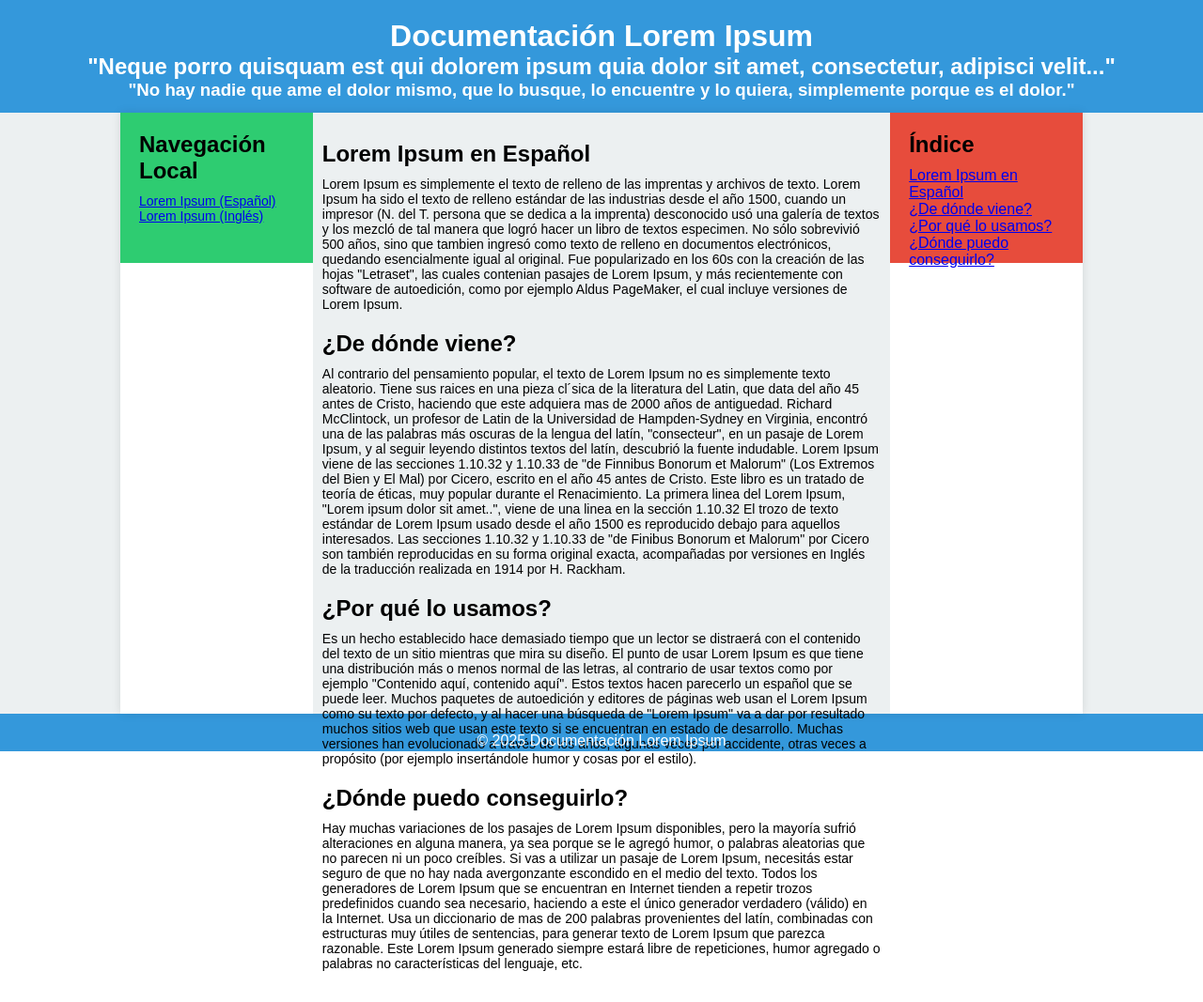
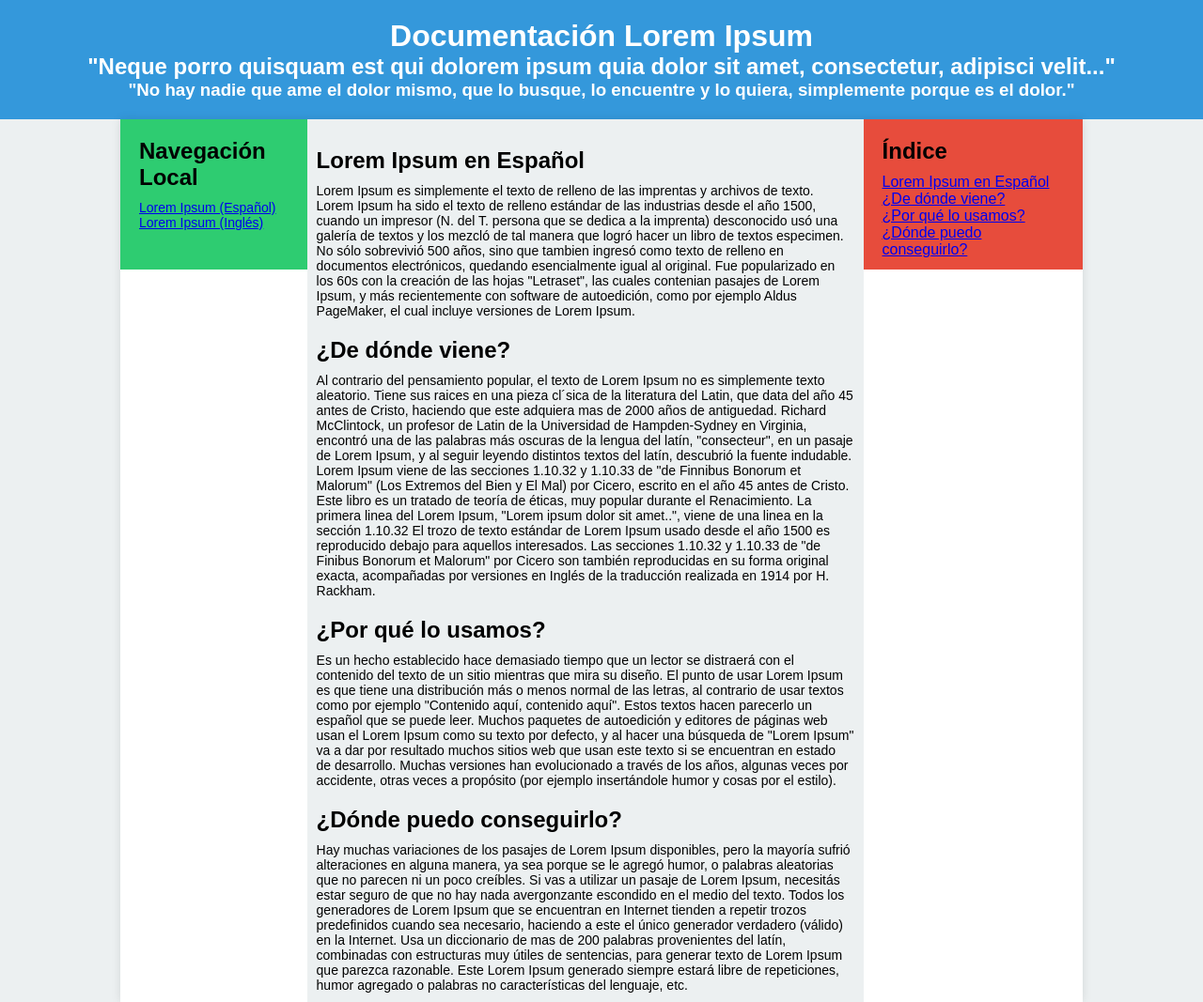
Before and after one commit to albasanchez00/loremResponsive, a plain HTML site: page index.html in a window 1280 px wide. Shown: the top 1067 px of the page at 94% size. Before the commit the page ends 1034 px from the top, so only its background shows below. Drawn offline with Linux system fonts and the light colour scheme.

Commit message:
cambios responsive

```diff
--- a/css/styles.css
+++ b/css/styles.css
@@ -21,17 +21,16 @@ header, footer {
   text-align: center;
 }
 header {
-  height: 15%;
+  min-height: 15%;
 }
 footer {
-  height: 5%;
+  min-height: 5%;
 }
 
 /* Contenedor principal */
 #section-container{
   display: flex;
   justify-content: center;
-  height: 80%;
   max-width: 100%;
   background-color: #ecf0f1;
 }
@@ -39,7 +38,6 @@ footer {
   display: flex;
   flex-direction: row;
   justify-content: center;
-  height: 100%;
   max-width: 80%;
   box-shadow: 0 0 10px rgba(0, 0, 0, 0.1);
   background-color: white;
@@ -71,13 +69,12 @@ main {
 
 aside {
   position: sticky;
-  width: 20%;
-  height: 20vh;
-  box-sizing: border-box;
-  padding: 20px;
-  background-color: #e74c3c;
-
-  order: 1;
+    min-width: 20%;
+    max-height: 20vh;
+    box-sizing: border-box;
+    padding: 20px;
+    background-color: #e74c3c;
+    order: 1;
   ul{
     list-style: none;
     padding: 10px 0;
@@ -98,7 +95,7 @@ aside {
 }
 
 
-@media screen and (max-width: 1022px) {
+@media screen and (max-width: 768px) {
   #section-container{
     display: flex;
     height: max-content;
```
